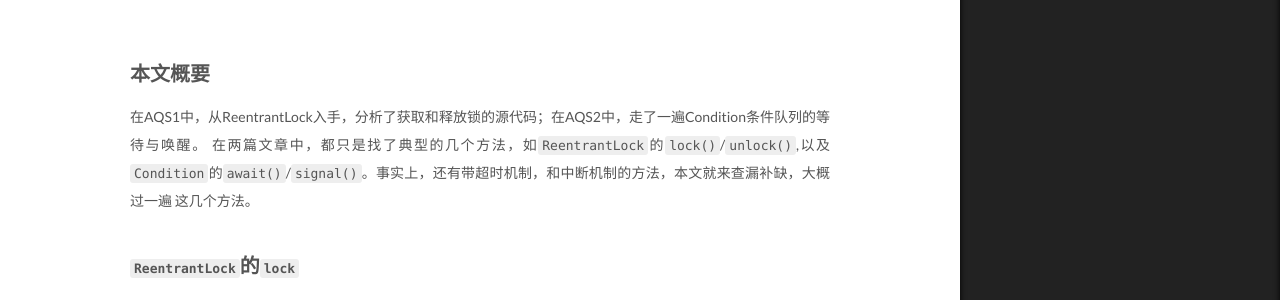
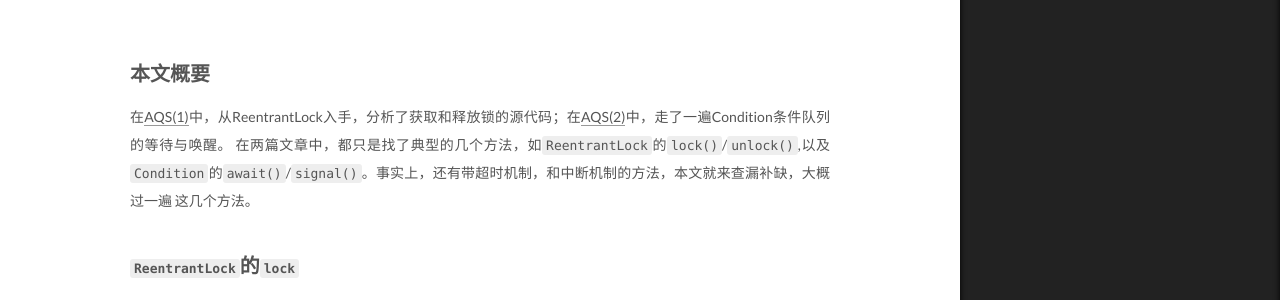
Before and after one commit to iamwzt/iamwzt.github.io, a Jekyll site: the page built from _posts/2019-07-11-AQS源码分析（3）——超时与中断.md, in a window 1280 px wide. Shown: the part 419-719 px from the top of the page. Built offline with Jekyll 4.4.1, drawn with Linux system fonts in a browser that asks for light colours.

Commit message:
Update 2019-07-11-AQS源码分析（3）——超时与中断.md

```diff
--- a/_posts/2019-07-11-AQS源码分析（3）——超时与中断.md
+++ b/_posts/2019-07-11-AQS源码分析（3）——超时与中断.md
@@ -11,7 +11,7 @@ tags:
 ---
 
 ## 本文概要
-在AQS1中，从ReentrantLock入手，分析了获取和释放锁的源代码；在AQS2中，走了一遍Condition条件队列的等待与唤醒。
+在[AQS(1)](https://iamwzt.github.io/2019/07/07/AQS%E6%BA%90%E7%A0%81%E5%88%86%E6%9E%90-1-%E4%BB%8ERenentrantLock%E5%88%9D%E7%AA%A5AQS-1/)中，从ReentrantLock入手，分析了获取和释放锁的源代码；在[AQS(2)](https://iamwzt.github.io/2019/07/09/AQS%E6%BA%90%E7%A0%81%E5%88%86%E6%9E%90-2-Condition%E6%9D%A1%E4%BB%B6%E9%98%9F%E5%88%97/)中，走了一遍Condition条件队列的等待与唤醒。
 在两篇文章中，都只是找了典型的几个方法，如`ReentrantLock`的`lock()`/`unlock()`,以及
 `Condition`的`await()`/`signal()`。事实上，还有带超时机制，和中断机制的方法，本文就来查漏补缺，大概过一遍
 这几个方法。
```
